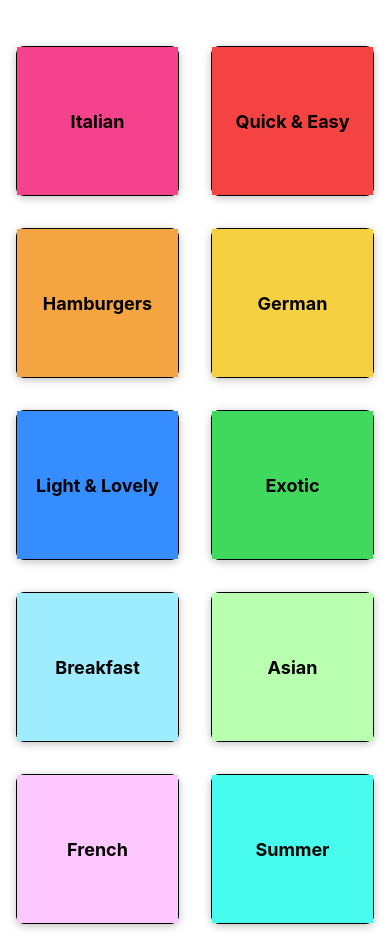
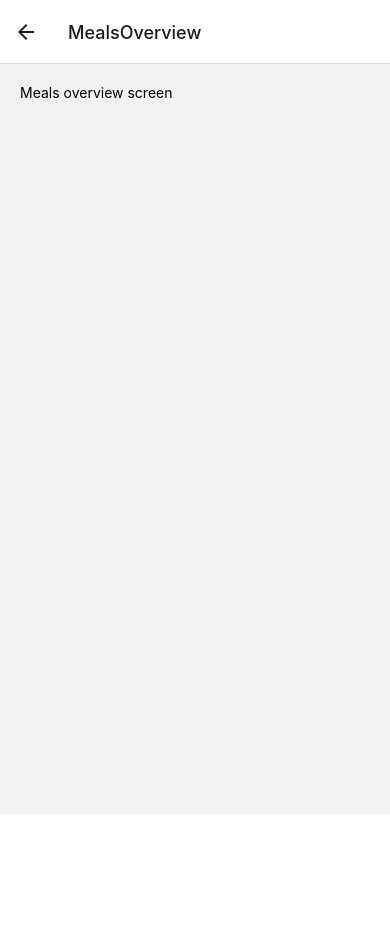
Before and after one commit to sadatakhtar/meal-app-rn, a React Native app: screen /MealsOverview in a window 390 px wide. After the commit the page ends 844 px from the top, so only its background shows below. Built offline with nearby package versions, Linux system fonts and the light colour scheme.

Commit message:
Added navigation stack

```diff
--- a/App.js
+++ b/App.js
@@ -1,17 +1,28 @@
-import { StatusBar } from 'expo-status-bar';
-import { StyleSheet, Text, View } from 'react-native';
-import CategoryScreen from './screens/CategoryScreen';
+import { StatusBar } from "expo-status-bar";
+import { StyleSheet, Text, View } from "react-native";
+import CategoryScreen from "./screens/CategoryScreen";
+import { NavigationContainer } from "@react-navigation/native";
+import { createNativeStackNavigator } from "@react-navigation/native-stack";
+import MealsOverviewScreen from "./screens/MealsOverviewScreen";
 
+const Stack = createNativeStackNavigator();
 export default function App() {
   return (
-    <View style={styles.container}>
-      <CategoryScreen />
-    </View>
+    <>
+      <StatusBar style="dark" />
+      <NavigationContainer>
+        <Stack.Navigator initialRouteName="MealsCategories">
+          <Stack.Screen name="MealsCategories" component={CategoryScreen} />
+          <Stack.Screen name="MealsOverview" component={MealsOverviewScreen} />
+        </Stack.Navigator>
+        <View style={styles.container}></View>
+      </NavigationContainer>
+    </>
   );
 }
 
 const styles = StyleSheet.create({
   container: {
-    paddingTop: 30
+    paddingTop: 30,
   },
 });
--- a/app.json
+++ b/app.json
@@ -5,6 +5,7 @@
     "version": "1.0.0",
     "orientation": "default",
     "icon": "./assets/icon.png",
+    "backgroundColor": "#24180f",
     "userInterfaceStyle": "light",
     "splash": {
       "image": "./assets/splash.png",
--- a/components/CategoryGridTile.js
+++ b/components/CategoryGridTile.js
@@ -9,24 +9,20 @@
 } from "react-native";
 import React from "react";
 
-const CategoryGridTile = ({ title, color }) => {
+const CategoryGridTile = ({ title, color, onPress }) => {
   const { width, height } = useWindowDimensions();
 
-  const handlePress = () => {
-    console.log("Pressed!");
-  };
-
   let content = (
-    <View style={[styles.gridLandscape, {backgroundColor: color}]}>
+    <View style={styles.gridLandscape}>
       <Pressable
         android_ripple={{ color: "#ccc" }}
         style={({ pressed }) => [
           styles.button,
           pressed ? styles.buttonPressed : null,
         ]}
-        onPress={handlePress}
+        onPress={onPress}
       >
-        <View style={styles.innerGrid}>
+        <View style={[styles.innerGrid , {backgroundColor: color}]}>
           <Text style={styles.title}>{title}</Text>
         </View>
       </Pressable>
@@ -35,16 +31,16 @@
 
   if (width < 380) {
     content = (
-      <View style={[styles.gridLandscape, {backgroundColor: color}]}>
+      <View style={styles.gridLandscape}>
         <Pressable
           android_ripple={{ color: "#ccc" }}
           style={({ pressed }) => [
             styles.button,
             pressed ? styles.buttonPressed : null,
           ]}
-          onPress={handlePress}
+          onPress={onPress}
         >
-          <View style={styles.innerGrid}>
+          <View style={[styles.innerGrid , {backgroundColor: color}]}>
             <Text style={styles.title}>{title}</Text>
           </View>
         </Pressable>
--- a/package.json
+++ b/package.json
@@ -9,10 +9,14 @@
     "web": "expo start --web"
   },
   "dependencies": {
+    "@react-navigation/native": "^6.1.8",
+    "@react-navigation/native-stack": "^6.9.14",
     "expo": "~49.0.13",
     "expo-status-bar": "~1.6.0",
     "react": "18.2.0",
-    "react-native": "0.72.5"
+    "react-native": "0.72.5",
+    "react-native-safe-area-context": "4.6.3",
+    "react-native-screens": "~3.22.0"
   },
   "devDependencies": {
     "@babel/core": "^7.20.0"
--- a/screens/CategoryScreen.js
+++ b/screens/CategoryScreen.js
@@ -3,12 +3,20 @@
 import { CATEGORIES } from "../data/dummy-data";
 import CategoryGridTile from "../components/CategoryGridTile";
 
-const renderCategoryItems = (itemData) => {
-  return (
-    <CategoryGridTile title={itemData.item.title} color={itemData.item.color} />
-  );
-};
-const CategoryScreen = () => {
+const CategoryScreen = ({ navigation }) => {
+  const pressHandler = () => {
+    navigation.navigate("MealsOverview");
+  };
+
+  const renderCategoryItems = (itemData) => {
+    return (
+      <CategoryGridTile
+        title={itemData.item.title}
+        color={itemData.item.color}
+        onPress={pressHandler}
+      />
+    );
+  };
   return (
     <FlatList
       data={CATEGORIES}
--- /dev/null
+++ b/screens/MealsOverviewScreen.js
@@ -0,0 +1,20 @@
+import React from 'react'
+import { StyleSheet, Text, View } from 'react-native'
+import { MEALS } from '../data/dummy-data'
+
+const MealsOverviewScreen = () => {
+  return (
+    <View style={styles.container}>
+      <Text>Meals overview screen</Text>
+    </View>
+  )
+}
+
+export default MealsOverviewScreen
+
+const styles = StyleSheet.create({
+    container: {
+        flex: 1,
+        padding: 20
+    }
+})
```
Also changed, not shown: 1 other file (tests, documents, lock files or other folders).
